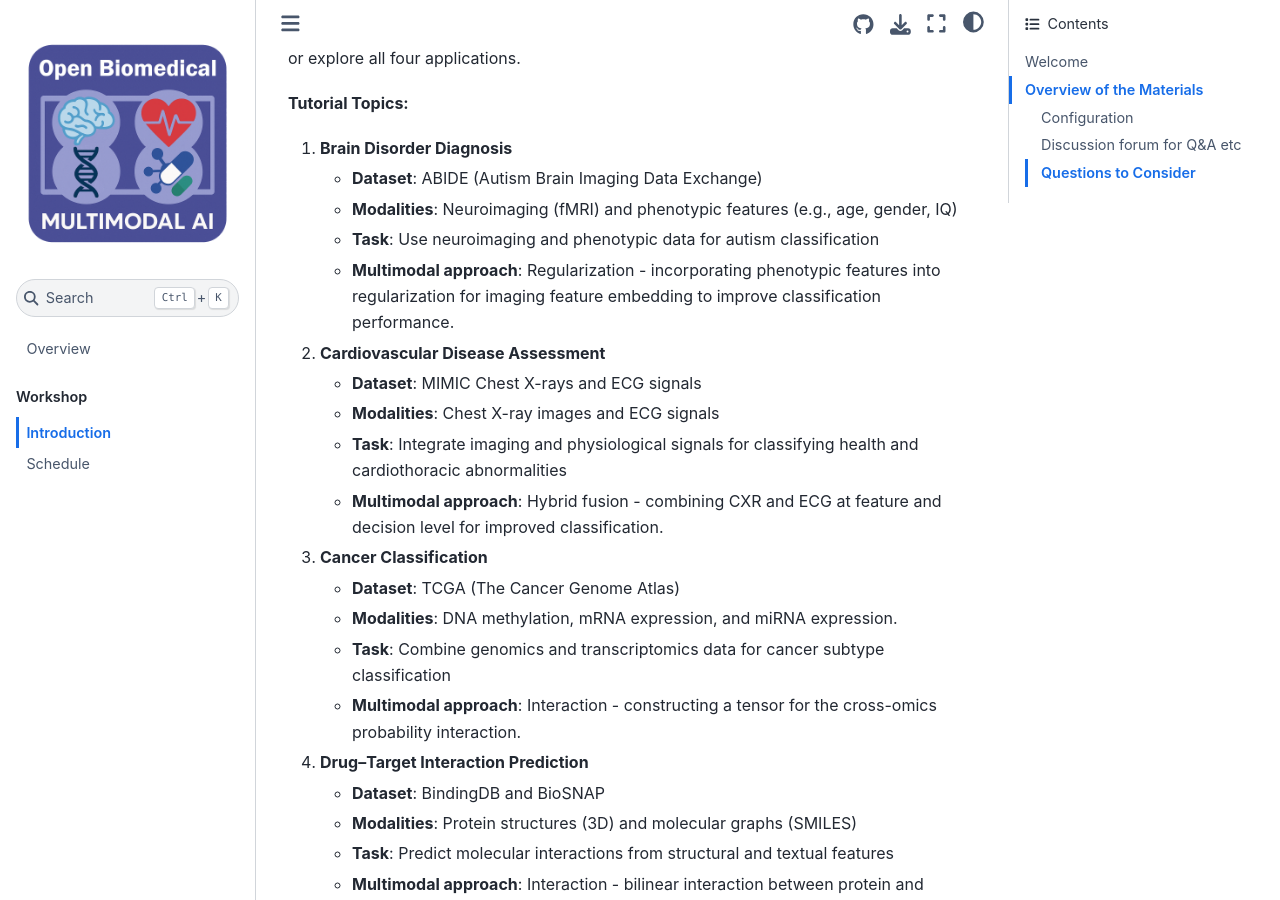
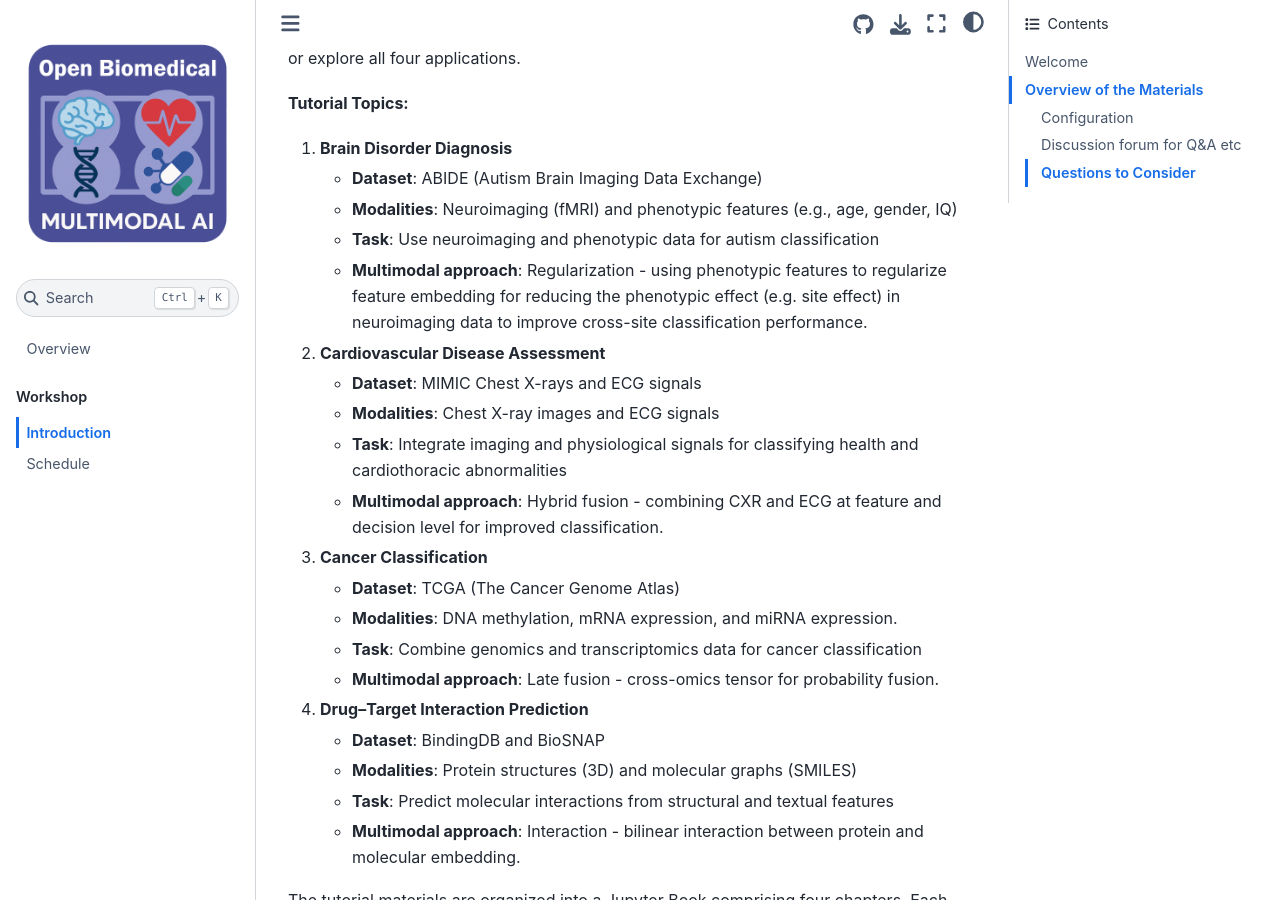
Before and after one commit to pykale/mmai-tutorials, a Jupyter Book: the page built from workshop/intro.md, in a window 1280 px wide and 900 px high, scrolled down 913 px. Built offline with Jupyter Book 1.0.4 settings and Sphinx 7.4.7 and the Sphinx Book theme 1.1.4, drawn with Linux system fonts in a browser that asks for light colours; pages that are not in the unit, such as notebooks, are missing from menus.

Commit message:
change cancer subtype classification to cancer classification

```diff
--- a/workshop/intro.md
+++ b/workshop/intro.md
@@ -24,7 +24,7 @@ This workshop covers the tutorials for **four biomedical applications** using th
    - **Dataset**: ABIDE (Autism Brain Imaging Data Exchange)
    - **Modalities**: Neuroimaging (fMRI) and phenotypic features (e.g., age, gender, IQ)
    - **Task**: Use neuroimaging and phenotypic data for autism classification
-   - **Multimodal approach**: Regularization - incorporating phenotypic features into regularization for imaging feature embedding to improve classification performance.
+   - **Multimodal approach**: Regularization - using phenotypic features to regularize feature embedding for reducing the phenotypic effect (e.g. site effect) in neuroimaging data to improve cross-site classification performance.
 
 2. **Cardiovascular Disease Assessment**
    - **Dataset**: MIMIC Chest X-rays and ECG signals
@@ -35,8 +35,8 @@ This workshop covers the tutorials for **four biomedical applications** using th
 3. **Cancer Classification**
    - **Dataset**: TCGA (The Cancer Genome Atlas)
    - **Modalities**: DNA methylation, mRNA expression, and miRNA expression.
-   - **Task**: Combine genomics and transcriptomics data for cancer subtype classification
-   - **Multimodal approach**: Interaction - constructing a tensor for the cross-omics probability interaction.
+   - **Task**: Combine genomics and transcriptomics data for cancer classification
+   - **Multimodal approach**: Late fusion - cross-omics tensor for probability fusion.
 
 4. **Drug–Target Interaction Prediction**
    - **Dataset**: BindingDB and BioSNAP
```
Also changed, not shown: 1 other file.
